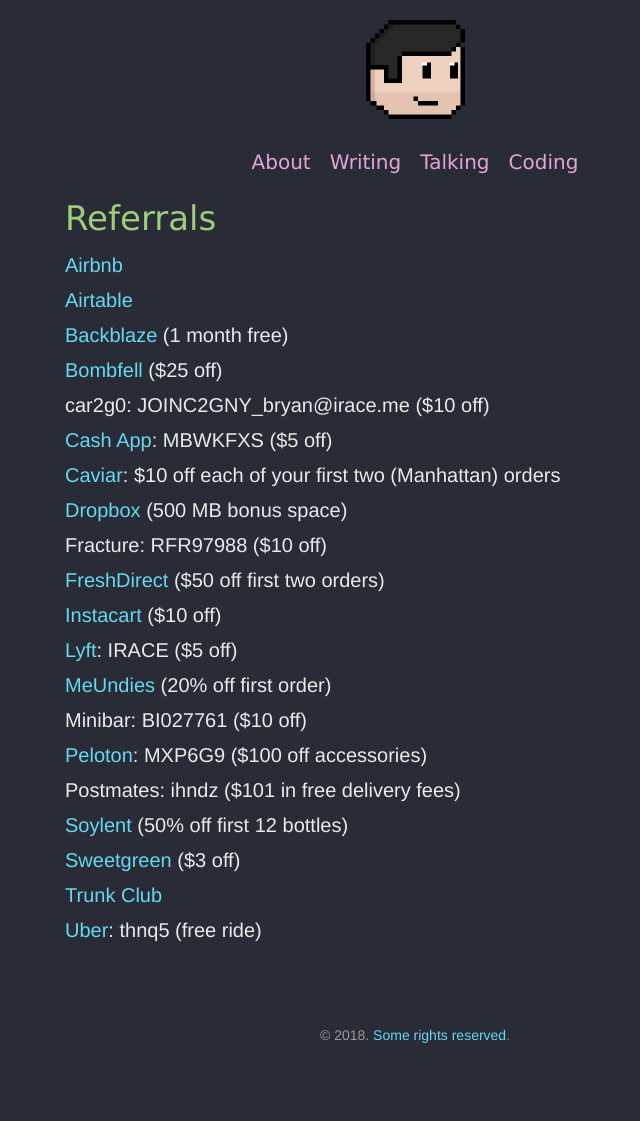
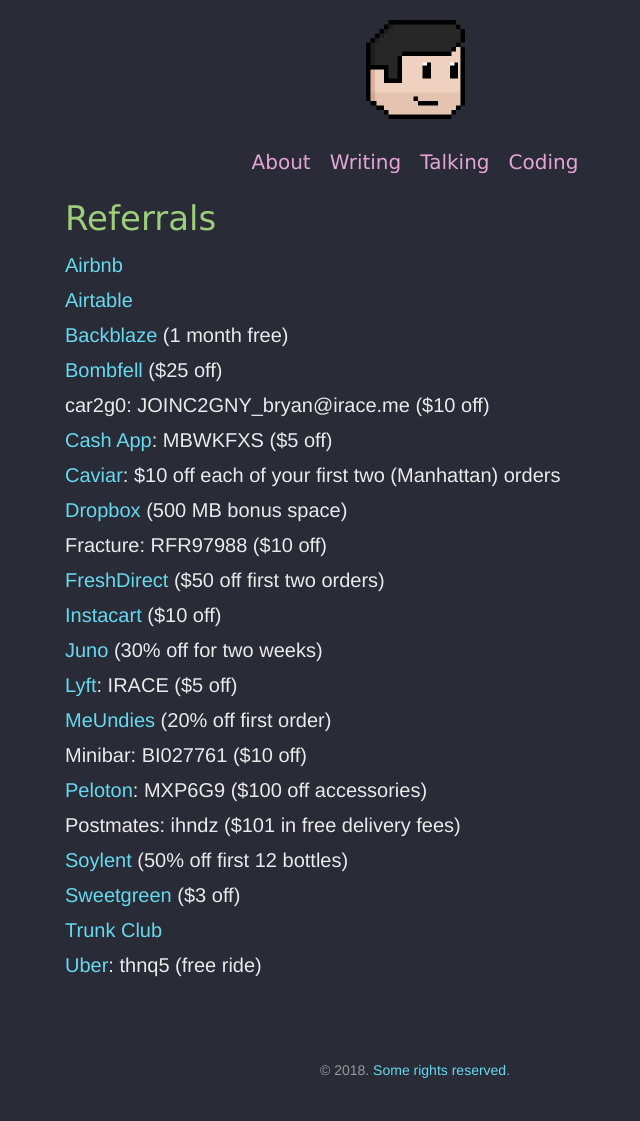
Before and after one commit to irace/irace.github.com, a Jekyll site: the page built from referrals.md, in a window 1280 px wide. Shown: the whole page, without its empty margins (225-865 px from the left). Built offline with Jekyll 4.4.1, drawn with Linux system fonts in a browser that asks for light colours; before the commit the page ends 1086 px from its top, so only the background shows below that.

Commit message:
Add Juno

```diff
--- a/referrals.md
+++ b/referrals.md
@@ -14,6 +14,7 @@
 * Fracture: RFR97988 ($10 off)
 * [FreshDirect](https://refer.freshdirect.com/s/bryan) ($50 off first two orders)
 * [Instacart](https://inst.cr/t/T7njvHHcW) ($10 off)
+* [Juno](https://join.gojuno.com/XAEa2Z9f8K) (30% off for two weeks)
 * [Lyft](https://www.lyft.com/invite/IRACE): IRACE ($5 off)
 * [MeUndies](http://getcomfy.in/ghS3h) (20% off first order)
 * Minibar: BI027761 ($10 off)
```
